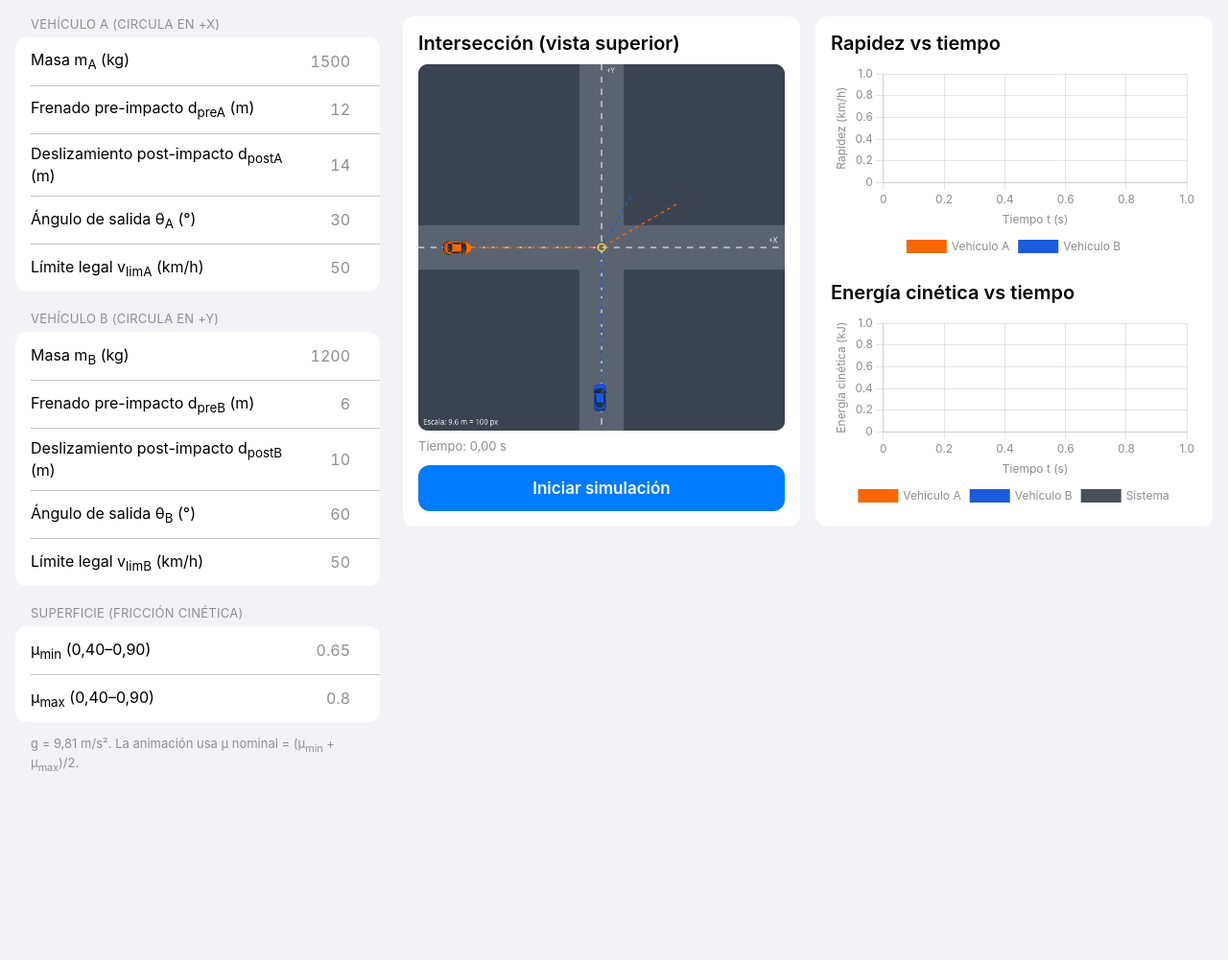
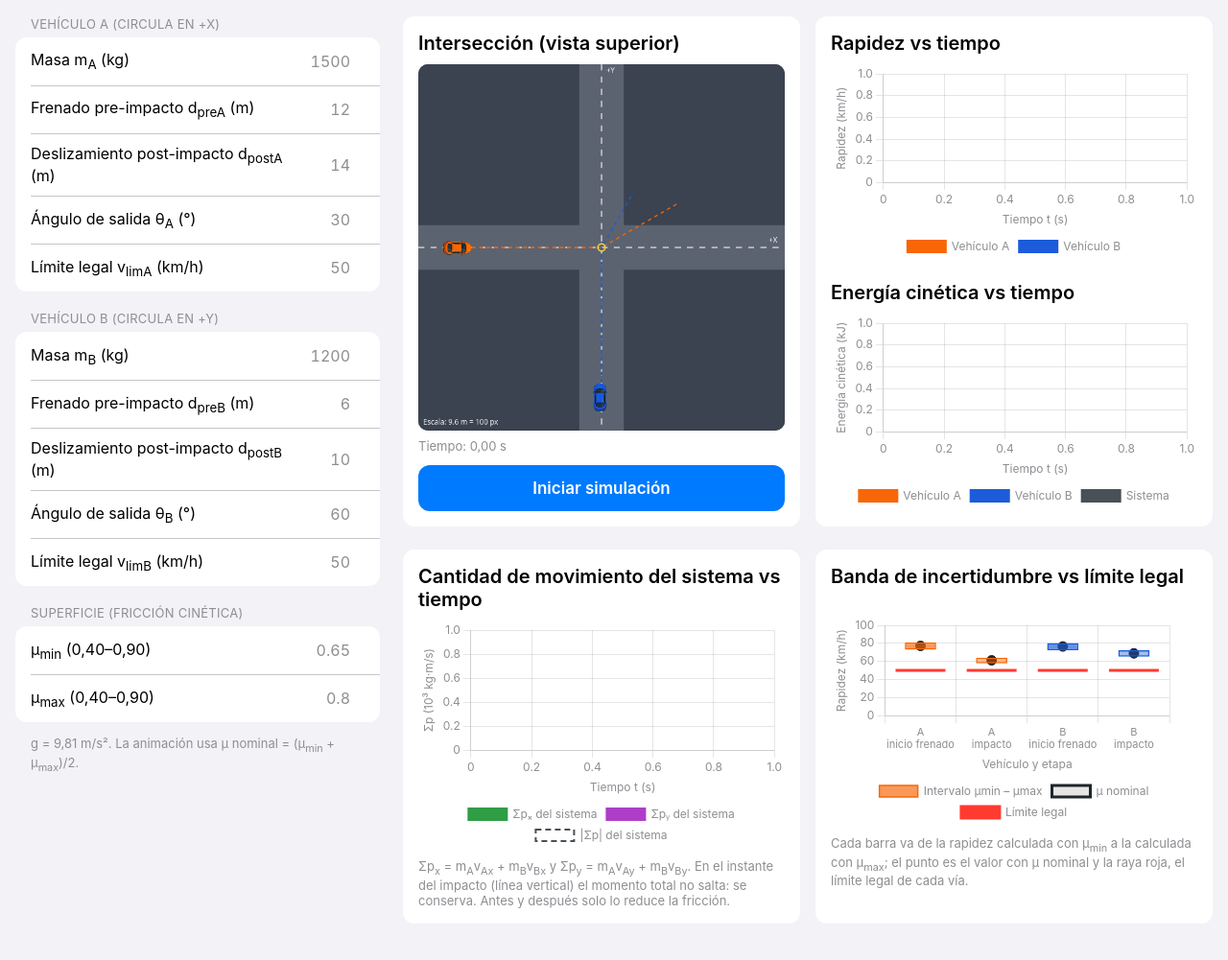
Before and after one commit to B0W3YYY/CrashDetector-Fisica, a website with bundled scripts: page index.html in a window 1280 px wide. Shown: the part 93-1094 px from the top of the page at 96% size. Before the commit the page ends 940 px from the top, so only its background shows below. Built offline with nearby package versions, Linux system fonts and the light colour scheme.

Commit message:
pruebas de validación analítica, gráficas de momento e incertidumbre y README

```diff
--- a/index.html
+++ b/index.html
@@ -55,6 +55,20 @@
       </div>
     </section>
 
+    <section class="paneles">
+      <div class="panel">
+        <h2>Cantidad de movimiento del sistema vs tiempo</h2>
+        <div class="grafica"><canvas id="graficaMomento"></canvas></div>
+        <p class="nota">Σp<sub>x</sub> = m<sub>A</sub>v<sub>Ax</sub> + m<sub>B</sub>v<sub>Bx</sub> y Σp<sub>y</sub> = m<sub>A</sub>v<sub>Ay</sub> + m<sub>B</sub>v<sub>By</sub>.
+          En el instante del impacto (línea vertical) el momento total no salta: se conserva. Antes y después solo lo reduce la fricción.</p>
+      </div>
+      <div class="panel">
+        <h2>Banda de incertidumbre vs límite legal</h2>
+        <div class="grafica"><canvas id="graficaIncertidumbre"></canvas></div>
+        <p class="nota">Cada barra va de la rapidez calculada con μ<sub>min</sub> a la calculada con μ<sub>max</sub>; el punto es el valor con μ nominal y la raya roja, el límite legal de cada vía.</p>
+      </div>
+    </section>
+
     <section class="panel" id="resultados" hidden>
       <h2>Resultados de la reconstrucción</h2>
       <p class="nota">Intervalos calculados con μ<sub>min</sub> – μ<sub>max</sub>.</p>
--- a/src/physics/crash.js
+++ b/src/physics/crash.js
@@ -225,18 +225,21 @@ function avanzarFrenado(s, v, desac, dt) {
  * @param {object} e escenario validado
  * @param {object} r resultado de reconstruirConMu
  * @param {number} [dt=0.01] s
+ * @param {number} [g=9.81] m/s²
+ * @param {number} [tPrevio=0.5] s de marcha a velocidad constante (sin fricción) antes de las marcas
  * @returns {{tImpacto:number, muestras:Array<object>}} muestras con t (s), x,y (m), v (m/s), px,py (kg·m/s), ek (J)
  */
-export function simularHaciaAdelante(e, r, dt = 0.01, g = G) {
+export function simularHaciaAdelante(e, r, dt = 0.01, g = G, tPrevio = 0.5) {
   validarEscenario(e);
   validarNumero('mu', r.mu, 0.4, 0.9);
   for (const k of ['uA', 'uB', 'vA', 'vB', 'v0A', 'v0B']) validarNumero(k, r[k], 0);
   validarNumero('dt', dt, 1e-4, 1);
   validarNumero('g', g, Number.MIN_VALUE);
+  validarNumero('tPrevio', tPrevio, 0, 60);
   const desac = r.mu * g;
   const tFrenA = (r.v0A - r.vA) / desac;
   const tFrenB = (r.v0B - r.vB) / desac;
-  const tImpacto = Math.max(tFrenA, tFrenB) + 0.5; // 0,5 s de marcha previa visible
+  const tImpacto = Math.max(tFrenA, tFrenB) + tPrevio; // marcha previa a velocidad constante
   const tFinA = r.uA / desac;
   const tFinB = r.uB / desac;
   const tTotal = tImpacto + Math.max(tFinA, tFinB) + 0.5;
@@ -299,7 +302,7 @@ export function verificarReconstruccion(e, simulacion, tolerancia = 1e-6) {
   return { ok: errorFinalA <= tolerancia && errorFinalB <= tolerancia, errorFinalA, errorFinalB };
 }
 
-/** Escenario de ejemplo documentado en el README (usado por el script headless y la UI). */
+/** Escenario de ejemplo descrito en el README (usado por el script headless y la UI). */
 export const ESCENARIO_EJEMPLO = Object.freeze({
   mA: 1500, mB: 1200,
   dPreA: 12, dPreB: 6,
--- a/ui/app.js
+++ b/ui/app.js
@@ -26,18 +26,37 @@ const etiquetaTiempo = document.getElementById('tiempo');
 
 let animacion = null;
 
-function crearGrafica(id, ejeY, series) {
+// Dibuja una línea vertical punteada en t = tImpacto (si la gráfica la tiene definida).
+const lineaImpacto = {
+  id: 'lineaImpacto',
+  afterDatasetsDraw(chart) {
+    const t = chart.options.tImpacto;
+    if (t == null || !chart.data.datasets[0].data.length) return;
+    const { ctx: c, chartArea: area, scales: { x } } = chart;
+    const xp = x.getPixelForValue(t);
+    if (xp < area.left || xp > area.right) return;
+    c.save();
+    c.strokeStyle = '#ffb000'; c.lineWidth = 1.5; c.setLineDash([4, 4]);
+    c.beginPath(); c.moveTo(xp, area.top); c.lineTo(xp, area.bottom); c.stroke();
+    c.fillStyle = '#8e8e93'; c.font = '11px system-ui'; c.textAlign = 'left';
+    c.fillText('impacto', xp + 4, area.top + 12);
+    c.restore();
+  },
+};
+
+function crearGrafica(id, ejeY, series, { yMin = 0 } = {}) {
   return new Chart(document.getElementById(id), {
     type: 'line',
-    data: { datasets: series.map(([label, color]) => ({ label, data: [], borderColor: color, backgroundColor: color, pointRadius: 0, borderWidth: 2 })) },
+    data: { datasets: series.map(([label, color, dash]) => ({ label, data: [], borderColor: color, backgroundColor: dash ? 'transparent' : color, pointRadius: 0, borderWidth: 2, borderDash: dash ?? [] })) },
     options: {
-      animation: false, maintainAspectRatio: false, parsing: false,
+      animation: false, maintainAspectRatio: false, parsing: false, tImpacto: null,
       scales: {
         x: { type: 'linear', title: { display: true, text: 'Tiempo t (s)' }, min: 0 },
-        y: { title: { display: true, text: ejeY }, min: 0 },
+        y: { title: { display: true, text: ejeY }, min: yMin },
       },
       plugins: { legend: { position: 'bottom' } },
     },
+    plugins: [lineaImpacto],
   });
 }
 
@@ -46,6 +65,43 @@ Chart.defaults.color = '#8e8e93';
 
 const graficaRapidez = crearGrafica('graficaRapidez', 'Rapidez (km/h)', [['Vehículo A', COLOR_A], ['Vehículo B', COLOR_B]]);
 const graficaEnergia = crearGrafica('graficaEnergia', 'Energía cinética (kJ)', [['Vehículo A', COLOR_A], ['Vehículo B', COLOR_B], ['Sistema', '#495057']]);
+const graficaMomento = crearGrafica('graficaMomento', 'Σp (10³ kg·m/s)',
+  [['Σpₓ del sistema', '#2f9e44'], ['Σpᵧ del sistema', '#ae3ec9'], ['|Σp| del sistema', '#495057', [6, 4]]], { yMin: undefined });
+const GRAFICAS_TIEMPO = [graficaRapidez, graficaEnergia, graficaMomento];
+
+// Banda de incertidumbre: barras flotantes [mínimo, máximo] por vehículo y etapa, en km/h.
+const graficaIncertidumbre = new Chart(document.getElementById('graficaIncertidumbre'), {
+  type: 'bar',
+  data: {
+    labels: [['A', 'inicio frenado'], ['A', 'impacto'], ['B', 'inicio frenado'], ['B', 'impacto']],
+    datasets: [
+      { type: 'bar', label: 'Intervalo μmin – μmax', data: [], backgroundColor: [COLOR_A + 'aa', COLOR_A + '66', COLOR_B + 'aa', COLOR_B + '66'],
+        borderColor: [COLOR_A, COLOR_A, COLOR_B, COLOR_B], borderWidth: 1.5, borderSkipped: false, barPercentage: 0.55 },
+      { type: 'line', label: 'μ nominal', data: [], showLine: false, pointRadius: 5, pointBackgroundColor: '#212529', borderColor: '#212529' },
+      { type: 'line', label: 'Límite legal', data: [], showLine: false, pointStyle: 'line', pointRadius: 26, pointBorderWidth: 3, borderColor: '#ff3b30', backgroundColor: '#ff3b30' },
+    ],
+  },
+  options: {
+    animation: false, maintainAspectRatio: false,
+    scales: {
+      x: { title: { display: true, text: 'Vehículo y etapa' }, ticks: { maxRotation: 0, autoSkip: false, font: { size: 11 } } },
+      y: { title: { display: true, text: 'Rapidez (km/h)' }, min: 0 },
+    },
+    plugins: {
+      legend: { position: 'bottom' },
+      tooltip: { callbacks: { label: (c) => Array.isArray(c.raw) ? `${c.dataset.label}: ${num(c.raw[0])} – ${num(c.raw[1])} km/h` : `${c.dataset.label}: ${num(c.raw)} km/h` } },
+    },
+  },
+});
+
+function actualizarIncertidumbre(e, inc) {
+  const claves = ['v0A', 'vA', 'v0B', 'vB'];
+  const [ds, nom, lim] = graficaIncertidumbre.data.datasets;
+  ds.data = claves.map((k) => [msAKmh(inc.min[k]), msAKmh(inc.max[k])]);
+  nom.data = claves.map((k) => msAKmh(inc.nominal[k]));
+  lim.data = [e.vLimA, e.vLimA, e.vLimB, e.vLimB].map(msAKmh);
+  graficaIncertidumbre.update('none');
+}
 
 function cargarEjemplo() {
   for (const k of CAMPOS) {
@@ -192,9 +248,10 @@ function iniciar(e, inc) {
   if (!verif.ok) throw new Error('La simulación no reproduce las posiciones finales.');
 
   const tMax = sim.muestras[sim.muestras.length - 1].t;
-  for (const g of [graficaRapidez, graficaEnergia]) {
+  for (const g of GRAFICAS_TIEMPO) {
     g.data.datasets.forEach((d) => { d.data = []; });
     g.options.scales.x.max = tMax;
+    g.options.tImpacto = sim.tImpacto;
   }
   let i = 0;
   const inicio = performance.now();
@@ -207,12 +264,15 @@ function iniciar(e, inc) {
       graficaEnergia.data.datasets[0].data.push({ x: s.t, y: s.ekA / 1000 });
       graficaEnergia.data.datasets[1].data.push({ x: s.t, y: s.ekB / 1000 });
       graficaEnergia.data.datasets[2].data.push({ x: s.t, y: (s.ekA + s.ekB) / 1000 });
+      const px = (s.pxA + s.pxB) / 1000, py = (s.pyA + s.pyB) / 1000;
+      graficaMomento.data.datasets[0].data.push({ x: s.t, y: px });
+      graficaMomento.data.datasets[1].data.push({ x: s.t, y: py });
+      graficaMomento.data.datasets[2].data.push({ x: s.t, y: Math.hypot(px, py) });
     }
     const actual = Math.max(0, i - 1);
     dibujarEscena(sim, actual);
     etiquetaTiempo.textContent = sim.muestras[actual].t.toFixed(2).replace('.', ',');
-    graficaRapidez.update('none');
-    graficaEnergia.update('none');
+    for (const g of GRAFICAS_TIEMPO) g.update('none');
     if (i < sim.muestras.length) animacion = requestAnimationFrame(paso);
   };
   animacion = requestAnimationFrame(paso);
@@ -222,15 +282,18 @@ function iniciar(e, inc) {
 function vistaPrevia() {
   if (animacion) { cancelAnimationFrame(animacion); animacion = null; }
   etiquetaTiempo.textContent = '0,00';
-  for (const g of [graficaRapidez, graficaEnergia]) {
+  for (const g of GRAFICAS_TIEMPO) {
     g.data.datasets.forEach((d) => { d.data = []; });
+    g.options.tImpacto = null;
     g.update('none');
   }
   try {
     const e = leerFormulario();
     validarEscenario(e);
-    const sim = simularHaciaAdelante(e, propagarIncertidumbre(e).nominal, DT);
+    const inc = propagarIncertidumbre(e);
+    const sim = simularHaciaAdelante(e, inc.nominal, DT);
     dibujarEscena(sim, 0, true);
+    actualizarIncertidumbre(e, inc);
   } catch (err) {
     dibujarCalles(lienzo.width / 2 / 35);
     ctx.fillStyle = '#f1f3f5'; ctx.font = '14px system-ui'; ctx.textAlign = 'center';
@@ -260,6 +323,7 @@ form.addEventListener('submit', (ev) => {
     validarEscenario(e);
     const inc = propagarIncertidumbre(e);
     mostrarResultados(e, inc);
+    actualizarIncertidumbre(e, inc);
     iniciar(e, inc);
     document.getElementById('iniciar').textContent = 'Reiniciar simulación';
     mostrarEstado('valido', 'Resultado válido: reconstrucción calculada con el intervalo de μ indicado.');
--- a/ui/styles.css
+++ b/ui/styles.css
@@ -114,7 +114,7 @@ tr.comparacion td:last-child { border-radius: 0 10px 10px 0; }
 /* Escritorio: formulario fijo a la izquierda y contenido a la derecha */
 @media (min-width: 1024px) {
   main { grid-template-columns: 380px minmax(0, 1fr); align-items: start; }
-  form { grid-column: 1; grid-row: 1 / span 2; grid-template-columns: 1fr; gap: 20px; }
+  form { grid-column: 1; grid-row: 1 / span 3; grid-template-columns: 1fr; gap: 20px; }
   input { width: 64px; }
   .paneles, #resultados { grid-column: 2; }
   .paneles { grid-template-columns: repeat(2, minmax(0, 1fr)); }
```
Also changed, not shown: scripts/headless.js (+18 -2 lines), tests/physics.test.js (+1 -18 lines), tests/validacion-analitica.test.js (added, +152 -0 lines), README.md, 1 other file.
